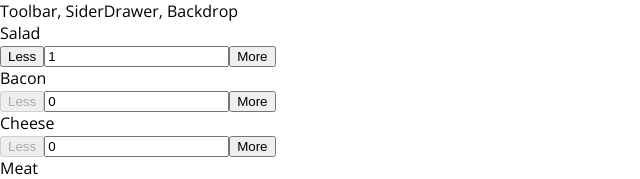
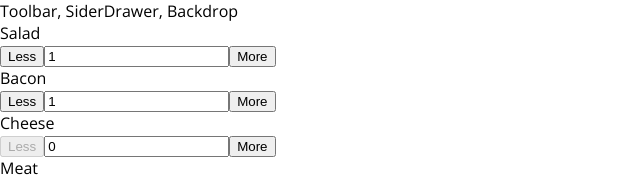
Before and after one commit to DmitriyKylik/burger, a React app: page / in a window 1280 px wide. Shown: the top 179 px of the page, without its empty margins (0-640 px from the left). Built offline with nearby package versions, Linux system fonts and the light colour scheme.

Commit message:
Changed BurgerIngredient adding\reducing algoritm. Added ingredientSequence property for BurgerBuilder state for rendering ingredients in sequence way instead of rednering it in random order. Fixed addIngredient/reduceIngredient handlers. Added updating ingredientSequence property in it.

```diff
--- a/src/components/Burger/BuildControls/BuildControl/BuildControl.js
+++ b/src/components/Burger/BuildControls/BuildControl/BuildControl.js
@@ -11,8 +11,8 @@ const buildControl = (props) => {
     <div className={classes.BuildControl}>
       <div className={classes.Label}>{props.label}</div>
       <button className={classes.Less} onClick={() => {
-        props.reduce(props.type, inputRef)
-        }} disabled={props.disabled[props.type].less}>
+        props.decreased(props.type, inputRef) }}
+        disabled={props.disabled[props.type].less}>
         Less
       </button>
       <input type="text" value={props.ingredientAmount} ref={inputRef} onChange={(event) => {props.change(event, props.type)}}/>
--- a/src/components/Burger/BuildControls/BuildControls.js
+++ b/src/components/Burger/BuildControls/BuildControls.js
@@ -19,7 +19,7 @@ const buildControls = (props) => (
         type={elem.type}
         ingredientAmount={props.ingredients[elem.type]}
         added={props.addIngredient}
-        reduce={props.reduceIngredient}
+        decreased={props.reduceIngredient}
         change={props.changeIngredient}
         disabled={props.disabled}/>
     ))}
--- a/src/components/Burger/Burger.js
+++ b/src/components/Burger/Burger.js
@@ -2,18 +2,28 @@ import React from 'react';
 import classes from './Burger.css';
 import BurgerIngredient from './BurgerIngredient/BurgerIngredient';
 
+//['salad']
+
 const burger = props => {
-  let ingredients = Object.keys(props.ingredients)
-    .map(igKey => {
-      let ingredientsArr = [];
-      for(let i = 0; i < props.ingredients[igKey]; i++) {
-        ingredientsArr.push(<BurgerIngredient key={igKey + i} type={igKey}/>)
-      }
-      return ingredientsArr;
-    })
-    .reduce((arr, elem) => {
-      return arr.concat(elem);
-    }, []);
+  let ingredients = props.ingredientsSequence.map((igKey, index) => {
+      return <BurgerIngredient key={igKey + index} type={igKey}/>
+  });
+
+  // let ingredients = Object.keys(props.ingredients)
+  //   .map(igKey => {
+  //     let ingredientsArr = [];
+  //     for(let i = 0; i < props.ingredients[igKey]; i++) {
+  //       ingredientsArr.push(<BurgerIngredient key={igKey + i} type={igKey}/>)
+  //     }
+  //     console.log(ingredientsArr);
+  //     return ingredientsArr;
+  //   })
+  //   .reduce((arr, elem) => {
+  //     //Concating BurgerIngredient components in one array
+  //     return arr.concat(elem);
+  //   }, []);
+
+  // console.log(ingredients);
 
   if(ingredients.length === 0) {
     ingredients = <p>Please start adding ingredients!</p>
--- a/src/containers/BurgerBuilder/BurgerBuilder.js
+++ b/src/containers/BurgerBuilder/BurgerBuilder.js
@@ -26,13 +26,16 @@ class BurgerBuilder extends Component {
   state = {
     ingredients: {
       salad: 1,
-      bacon: 0,
+      bacon: 1,
       cheese: 0,
       meat: 0,
     },
+    ingredientsSequence: ['salad', 'bacon'],
     basePrice: 40,
     totalPrice: null
   };
+
+  //Add handler for setting a base ingredients amount from server data
 
   addIngredientHandler = (type, input) => {
     let currentAmount = this.state.ingredients[type];
@@ -41,11 +44,26 @@ class BurgerBuilder extends Component {
       const updatedCount = ++currentAmount;
       const updatedIngredients = {...this.state.ingredients};
       const priceAddition = this.state.totalPrice + INGREDIENT_PRICES[type];
+      const updatedSequence = [...this.state.ingredientsSequence];
 
+      updatedSequence.unshift(type);
       updatedIngredients[type] = updatedCount;
-      this.setState({ingredients: updatedIngredients, totalPrice: priceAddition});
+      this.setState({
+        ingredients: updatedIngredients,
+        ingredientsSequence: updatedSequence,
+        totalPrice: priceAddition,
+      });
       input.current.value = updatedCount;
     }
+    // if(currentAmount !== INGREDIENT_LIMITS[type]) {
+    //   const updatedCount = ++currentAmount;
+    //   const updatedIngredients = {...this.state.ingredients};
+    //   const priceAddition = this.state.totalPrice + INGREDIENT_PRICES[type];
+    //
+    //   updatedIngredients[type] = updatedCount;
+    //   this.setState({ingredients: updatedIngredients, totalPrice: priceAddition});
+    //   input.current.value = updatedCount;
+    // }
   };
 
   reduceIngredientHandler = (type, input) => {
@@ -54,12 +72,28 @@ class BurgerBuilder extends Component {
     if(currentAmount > 0) {
       const updatedCount = --currentAmount;
       const updatedIngredients = {...this.state.ingredients};
+      const updatedSequence = [...this.state.ingredientsSequence];
 
+      updatedSequence.splice(updatedSequence.findIndex(item => item === type), 1);
       updatedIngredients[type] = updatedCount;
       const priceAddition = this.state.totalPrice + INGREDIENT_PRICES[type];
-      this.setState({ingredients: updatedIngredients, totalPrice: priceAddition});
+      this.setState({
+        ingredients: updatedIngredients,
+        ingredientsSequence: updatedSequence,
+        totalPrice: priceAddition,
+      });
       input.current.value = updatedCount;
     }
+
+    // if(currentAmount > 0) {
+    //   const updatedCount = --currentAmount;
+    //   const updatedIngredients = {...this.state.ingredients};
+    //
+    //   updatedIngredients[type] = updatedCount;
+    //   const priceAddition = this.state.totalPrice + INGREDIENT_PRICES[type];
+    //   this.setState({ingredients: updatedIngredients, totalPrice: priceAddition});
+    //   input.current.value = updatedCount;
+    // }
   };
 
   changeIngredientHandler = (event, type) => {
@@ -92,7 +126,6 @@ class BurgerBuilder extends Component {
   //
   render() {
     const disabledInfo = {...this.state.ingredients};
-    // const disabledInfoMore = {...this.state.ingredients};
 
     //Correct statement
     for(let key in disabledInfo) {
@@ -109,10 +142,11 @@ class BurgerBuilder extends Component {
         };
       }
     }
-
+    // ingredients={this.state.ingredients}
     return (
       <Aux>
-        <Burger ingredients={this.state.ingredients}/>
+        <Burger
+          ingredientsSequence={this.state.ingredientsSequence}/>
         <BuildControls
           ingredients={this.state.ingredients}
           addIngredient={this.addIngredientHandler}
```
Also changed, not shown: src/components/Burger/BurgerIngredient/BurgerIngredient.js (line endings or trailing spaces).
